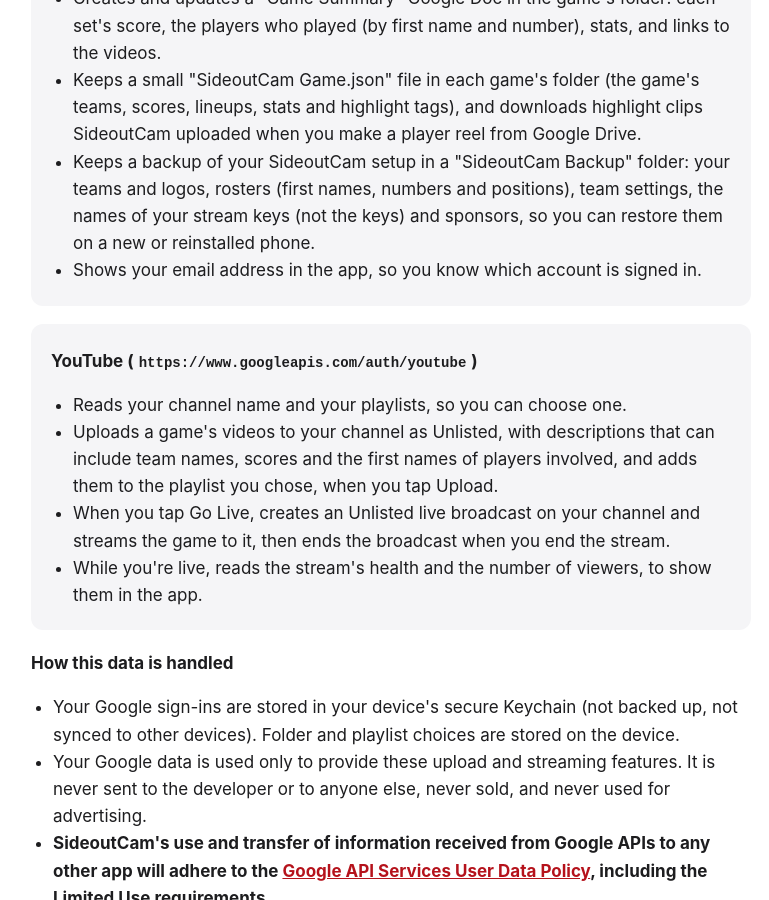
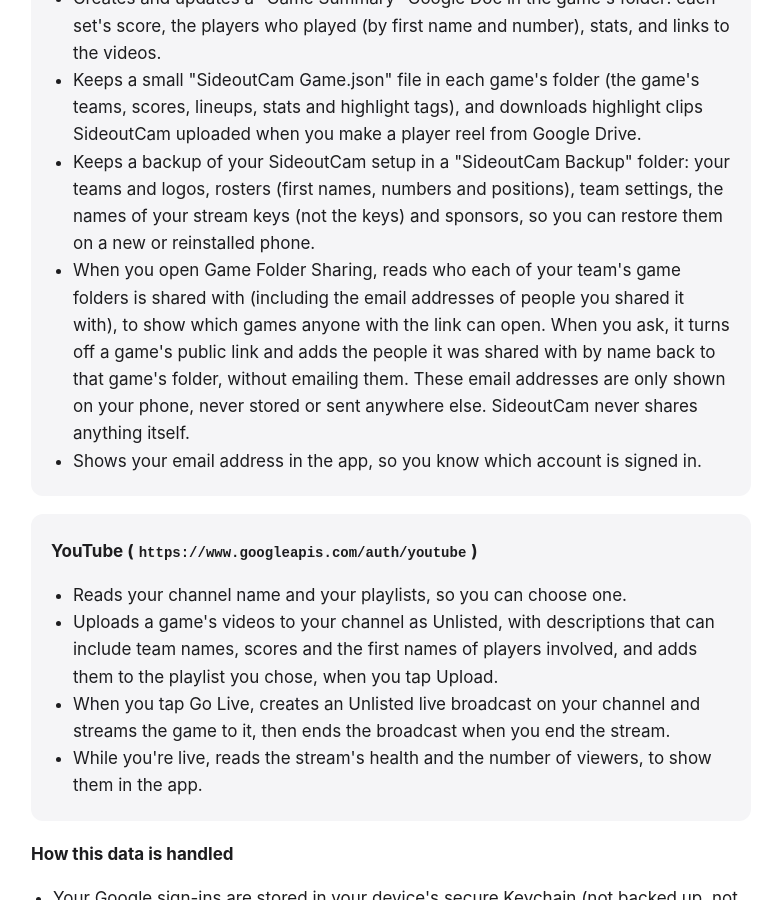
Before and after one commit to johncraigcole/sideout-site, a Jekyll site: the page privacy.html, which Jekyll copies as it is, in a window 1280 px wide and 900 px high, scrolled down 1581 px. Shown: the whole window, without its empty margins (249-1018 px from the left). Built offline with Jekyll 4.4.1, drawn with Linux system fonts in a browser that asks for light colours; some of the changed text lies outside the part shown.

Commit message:
Publish site and help pages (2026-10-20)

```diff
--- a/privacy.html
+++ b/privacy.html
@@ -15,7 +15,7 @@
 </header>
 <main>
   <h1>Privacy Policy</h1>
-  <p class="updated">Last updated: October 16, 2026</p>
+  <p class="updated">Last updated: October 20, 2026</p>
 
   <p>This policy covers the SideoutCam and SideoutTally apps for iPhone and iPad (together, "SideoutCam"), made by SideoutCam Support. SideoutCam is designed to keep your information on your own devices and in your own accounts. <strong>SideoutCam has no servers.</strong> It doesn't collect, sell or share your information, and it doesn't use analytics, advertising or tracking. The developer never receives your videos, team information or account data.</p>
 
@@ -48,6 +48,7 @@
     <li>Creates and updates a "Game Summary" Google Doc in the game's folder: each set's score, the players who played (by first name and number), stats, and links to the videos.</li>
     <li>Keeps a small "SideoutCam Game.json" file in each game's folder (the game's teams, scores, lineups, stats and highlight tags), and downloads highlight clips SideoutCam uploaded when you make a player reel from Google Drive.</li>
     <li>Keeps a backup of your SideoutCam setup in a "SideoutCam Backup" folder: your teams and logos, rosters (first names, numbers and positions), team settings, the names of your stream keys (not the keys) and sponsors, so you can restore them on a new or reinstalled phone.</li>
+    <li>When you open Game Folder Sharing, reads who each of your team's game folders is shared with (including the email addresses of people you shared it with), to show which games anyone with the link can open. When you ask, it turns off a game's public link and adds the people it was shared with by name back to that game's folder, without emailing them. These email addresses are only shown on your phone, never stored or sent anywhere else. SideoutCam never shares anything itself.</li>
     <li>Shows your email address in the app, so you know which account is signed in.</li>
   </ul>
   </div>
```
Also changed, not shown: help/02-My-Teams-and-Accounts.md (+2 -0 lines).
